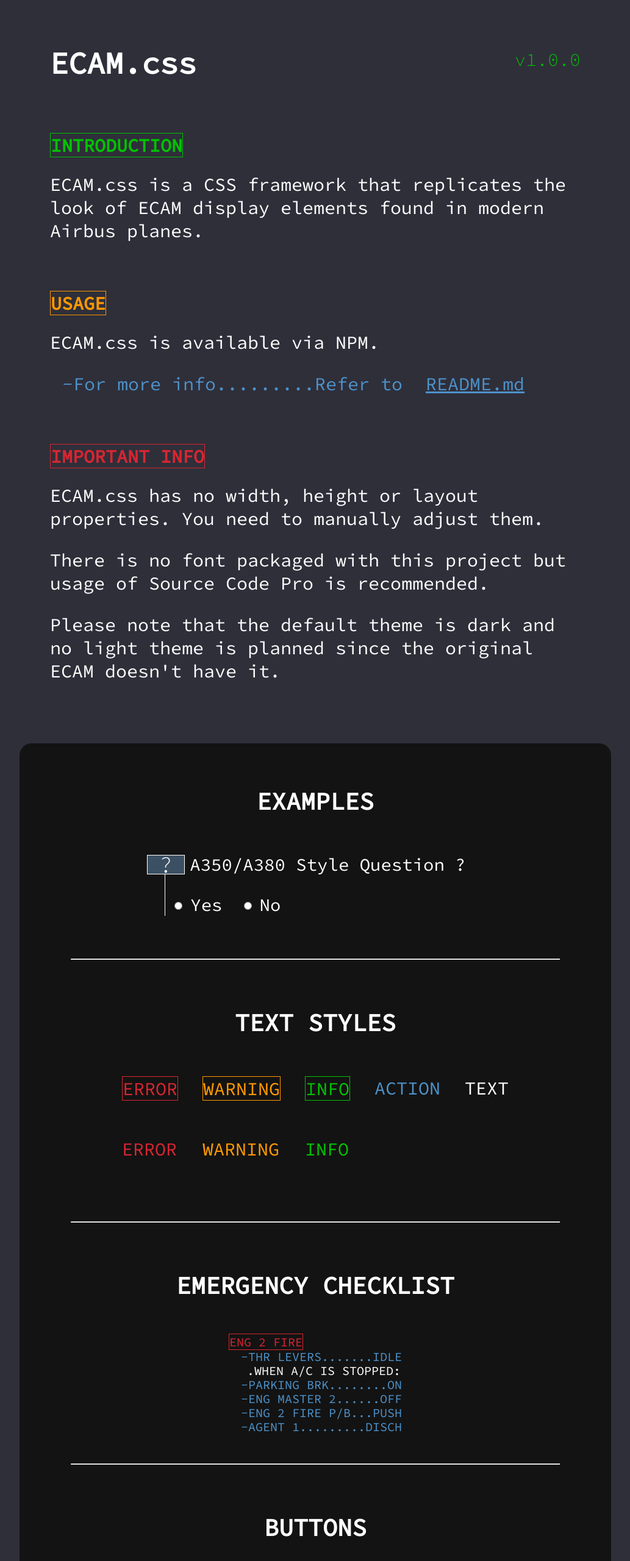
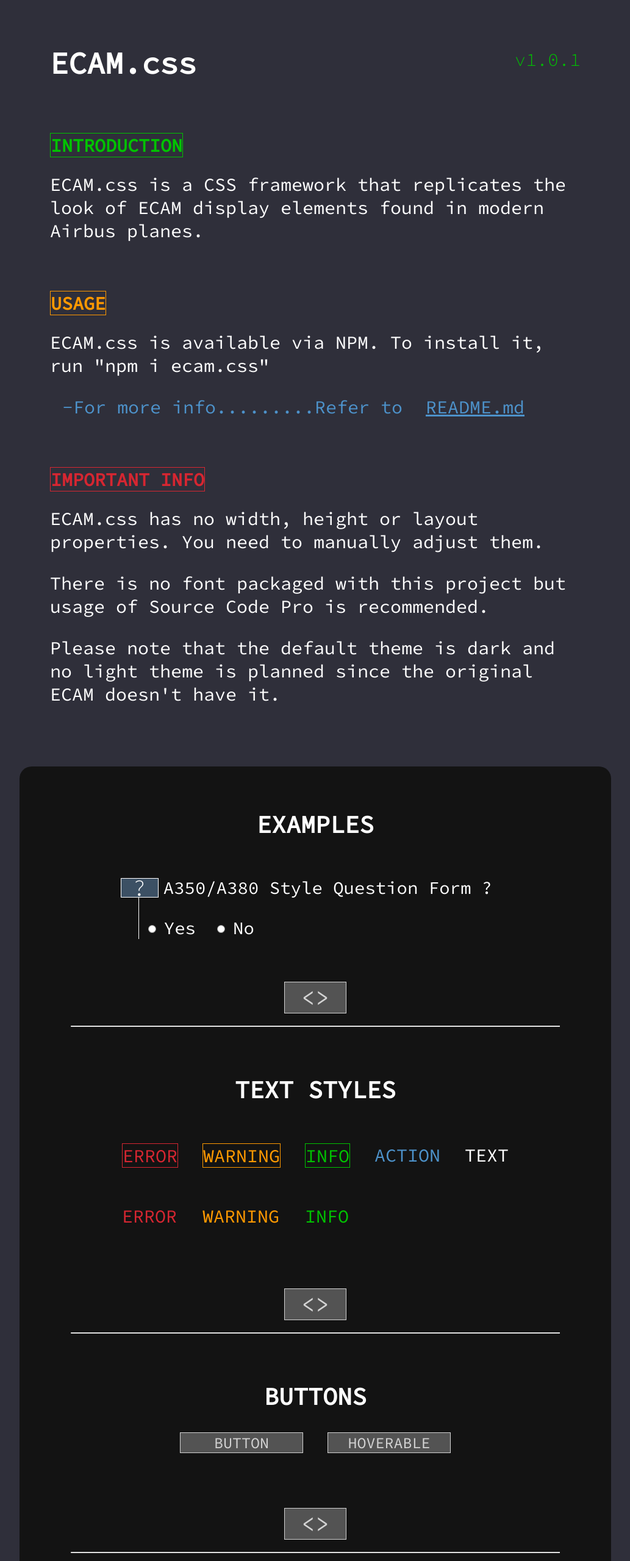
Before and after one commit to baranonen/ECAM.css, a website: page index.html in a window 1280 px wide. Shown: the top 2560 px of the page at 61% size, without its empty margins (123-1156 px from the left). Drawn offline with Linux system fonts and the light colour scheme.

Commit message:
v1.0.1 Stable

```diff
--- a/index.html
+++ b/index.html
@@ -15,27 +15,34 @@
 <header>
     <h1 class="websiteheader">ECAM.css</h1>
     <div class="headerrightdiv">
-        <p class="text secondaryheader green">v1.0.0</p>
+        <p class="text secondaryheader green">v1.0.1</p>
     </div>
 </header>
 
 <body>
     <h2 class="text alert bigalert green">INTRODUCTION</h2>
-    <p class="text">ECAM.css is a CSS framework that replicates the look of ECAM display elements found in modern Airbus planes.</p>
+    <p class="text">ECAM.css is a CSS framework that replicates the look of ECAM display elements found in modern Airbus
+        planes.</p>
     <h2 class="text alert bigalert amber">USAGE</h2>
-    <p class="text">ECAM.css is available via NPM.</p>
-    <p class="text action">-For more info.........Refer to <a class="text action defaultcursor" href="#">README.md</a></p>
+    <p class="text">ECAM.css is available via NPM. To install it, run "npm i ecam.css"</p>
+    <p class="text action">-For more info.........Refer to <a class="text action defaultcursor"
+            href="https://github.com/baranonen/ECAM.css#readme">README.md</a>
+    </p>
     <h2 class="text alert bigalert red">IMPORTANT INFO</h2>
     <p class="text">ECAM.css has no width, height or layout properties. You need to manually adjust them.</p>
     <p class="text">There is no font packaged with this project but usage of Source Code Pro is recommended.</p>
-    <p class="text">Please note that the default theme is dark and no light theme is planned since the original ECAM doesn't have it.</p>
+    <p class="text">Please note that the default theme is dark and no light theme is planned since the original ECAM
+        doesn't have it.</p>
 
     <div class="ecamscreen">
         <h2 class="text ecamheader">EXAMPLES</h2>
+
+        <div class="ecamcontainer">
+
             <div class="questiondiv">
                 <div>
                     <p class="questionmark">?</p>
-                <p class="questiontext">A350/A380 Style Question ?</p>
+                    <p class="questiontext">A350/A380 Style Question Form ?</p>
                 </div>
                 <form class="a350form" action="#">
                     <input type="radio" name="form">
@@ -45,7 +52,17 @@
                 </form>
             </div>
 
+
+
+        </div>
+
+        <div class="dividerdiv">
+            <div class="showcasediv extenddiv"><a class="button hoverable extend" href="https://github.com/baranonen/ECAM.css#question-form"><></a>
+            </div>
             <hr class="ecamdivider">
+        </div>
+
+
 
         <h2 class="text ecamheader">TEXT STYLES</h2>
 
@@ -73,20 +90,12 @@
 
         </div>
 
+        <div class="dividerdiv">
+            <div class="showcasediv extenddiv"><a class="button hoverable extend" href="https://github.com/baranonen/ECAM.css#text-styles"><></a>
+            </div>
             <hr class="ecamdivider">
-
-        <h2 class="text ecamheader">EMERGENCY CHECKLIST</h2>
-        <div class="actionsdiv">
-            <p class="text alert red small">ENG 2 FIRE</p>
-            <p class="text action small">-THR LEVERS.......IDLE</p>
-            <p class="text actiontext small">.WHEN A/C IS STOPPED:</p>
-            <p class="text action small">-PARKING BRK........ON</p>
-            <p class="text action small">-ENG MASTER 2......OFF</p>
-            <p class="text action small">-ENG 2 FIRE P/B...PUSH</p>
-            <p class="text action small">-AGENT 1.........DISCH</p>
         </div>
 
-        <hr class="ecamdivider">
 
         <h2 class="text ecamheader">BUTTONS</h2>
 
@@ -96,7 +105,11 @@
         </div>
 
 
+        <div class="dividerdiv">
+            <div class="showcasediv extenddiv"><a class="button hoverable extend" href="https://github.com/baranonen/ECAM.css#buttons"><></a>
+            </div>
             <hr class="ecamdivider">
+        </div>
 
         <h2 class="text ecamheader">DROPDOWNS</h2>
 
@@ -110,7 +123,6 @@
     </div>
 </div>
 
-
 <div class="dropdown showcase">
     <button class="button dropdownbutton"><a class="text dropdowntext darkdropdown">DROPDOWN 2</a><i class="dropdownicon fa fa-sort-desc"></i></button>
     <div class="button dropdown-content">
@@ -122,7 +134,6 @@
 
         </div>
         <div class="showcasediv">
-
 
 <div class="dropdown showcase">
     <button class="button dropdownbutton hoverable"><a class="text dropdowntext">HOVERABLE</a><i class="fa fa-sort-desc"></i></button>
@@ -145,7 +156,11 @@
 
         </div>
 
+        <div class="dividerdiv">
+            <div class="showcasediv extenddiv"><a class="button hoverable extend" href="https://github.com/baranonen/ECAM.css#dropdowns"><></a>
+            </div>
             <hr class="ecamdivider">
+        </div>
 
         <h2 class="text ecamheader">RADIO BUTTONS</h2>
 
@@ -175,9 +190,13 @@
 
         </div>
 
+        <div class="dividerdiv">
+            <div class="showcasediv extenddiv"><a class="button hoverable extend" href="https://github.com/baranonen/ECAM.css#radio-buttons"><></a>
+            </div>
             <hr class="ecamdivider">
+        </div>
 
-    <h2 class="text ecamheader">TEXT INPUT</h2>
+        <h2 class="text ecamheader">TEXT INPUTS</h2>
 
         <div class="showcasediv">
             <input class="textinput showcase" type="text" name="Input" id="Input" placeholder="INPUT">
@@ -186,7 +205,11 @@
 
 
 
+        <div class="dividerdiv">
+            <div class="showcasediv extenddiv"><a class="button hoverable extend" href="https://github.com/baranonen/ECAM.css#text-inputs"><></a>
+            </div>
             <hr class="ecamdivider">
+        </div>
 
         <h2 class="text ecamheader">POPUP</h2>
 
@@ -197,6 +220,24 @@
                 <a class="button popupbutton right hoverable" href="#">NO</a>
             </div>
         </div>
+        <div class="dividerdiv">
+            <div class="showcasediv extenddiv"><a class="button hoverable extend" href="https://github.com/baranonen/ECAM.css#popup"><></a></div>
+        </div>
+
+        <div class="dividerdiv">
+            <hr class="ecamdivider">
+        </div>
+
+        <h2 class="text ecamheader">EXAMPLE EMERGENCY CHECKLIST</h2>
+        <div class="actionsdiv">
+            <p class="text alert red small">ENG 2 FIRE</p>
+            <p class="text action small">-THR LEVERS.......IDLE</p>
+            <p class="text actiontext small">.WHEN A/C IS STOPPED:</p>
+            <p class="text action small">-PARKING BRK........ON</p>
+            <p class="text action small">-ENG MASTER 2......OFF</p>
+            <p class="text action small">-ENG 2 FIRE P/B...PUSH</p>
+            <p class="text action small">-AGENT 1.........DISCH</p>
+        </div>
 
     </div>
 
@@ -205,8 +246,10 @@
 <footer>
     <p>© 2020 Baran Önen</p>
     <div>
-        <a class="defaultcursor" href="https://github.com/baranonen/ECAM.css"><i class="icon fa fa-github fa-3x" aria-hidden="true"></i></a>
-        <a class="defaultcursor" href="https://github.com/baranonen/ECAM.css/fork"><i class="icon fa fa-code-fork fa-3x" aria-hidden="true"></i></a>
+        <a class="defaultcursor" href="https://github.com/baranonen/ECAM.css"><i class="icon fa fa-github fa-3x"
+                aria-hidden="true"></i></a>
+        <a class="defaultcursor" href="https://github.com/baranonen/ECAM.css/fork"><i class="icon fa fa-code-fork fa-3x"
+                aria-hidden="true"></i></a>
     </div>
 </footer>
 
--- a/website.css
+++ b/website.css
@@ -85,7 +85,13 @@
 
 .ecamdivider {
     width: 800px;
-    margin-top: 70px;
+    margin-top: 0px;
+}
+
+.dividerdiv {
+    display: flex;
+    flex-direction: column;
+    align-items: center;
 }
 
 .dropdownbutton {
@@ -117,3 +123,19 @@
 .textinput {
     font-size: 20px;
 }
+
+.extend {
+    height: 50px;;
+    min-width: 70px;
+    width: 100px;
+    padding-left: 0px;
+    padding-right: 0px;
+    font-size: 40px;
+    margin-top: 70px;
+}
+
+.ecamcontainer {
+    display: flex;
+    flex-direction: column;
+    position: relative;
+}
```
Also changed, not shown: README.md. Lines whose indentation alone changed are shown as unchanged.
